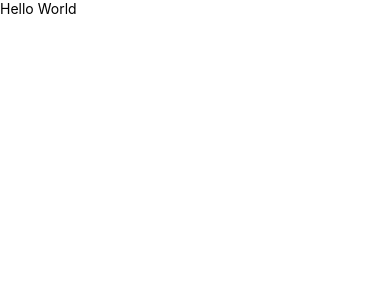
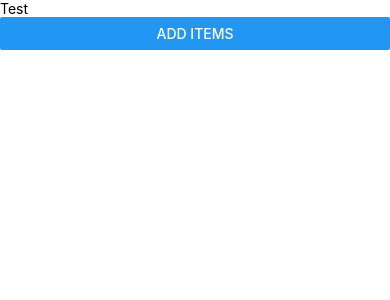
Before and after one commit to MarvinHo1/todo_list, a React Native app: screen / in a window 390 px wide. Shown: the top 300 px of the page. Built offline with nearby package versions, Linux system fonts and the light colour scheme.

Commit message:
Add new item to array

```diff
--- a/App.js
+++ b/App.js
@@ -6,7 +6,8 @@
  * @flow strict-local
  */
 
-import React from 'react';
+import React, { useState } from 'react';
+import TextInputItems from './components/textArea.js';
 import {
   SafeAreaView,
   StyleSheet,
@@ -16,11 +17,28 @@ import {
   StatusBar,
 } from 'react-native';
 
+// import console = require('console');
+
 const App: () => React$Node = () => {
+  const [todo, setTodoItems] = useState([
+    { item: 'Hello', key: '1'},
+    { item: 'example', key: '2'},
+    { item: 'data', key: '3'}
+  ]);
+
+  const addTodoItems = (item) => {
+    setTodoItems((todo) => {
+      return [
+        {item: item, key: `${parseInt(todo[todo.length - 1].key) + 1}`},
+        ...todo,
+      ];
+    });
+  };
+  {console.log(todo)}
   return (
     <SafeAreaView>
       <View>
-        <Text>Hello World</Text>
+        <TextInputItems addTodoItems={addTodoItems} />
       </View>
     </SafeAreaView>
   );
--- /dev/null
+++ b/components/textArea.js
@@ -0,0 +1,41 @@
+import React, { useState } from 'react';
+import { TextInput } from 'react-native';
+
+import {
+  SafeAreaView,
+  StyleSheet,
+  ScrollView,
+  Button,
+  View,
+  Text,
+  StatusBar,
+} from 'react-native';
+// import console = require('console');
+
+const TextInputItems = ({addTodoItems}) => {
+  const [value, onChangeText] = useState('Test');
+  return (
+    <View>
+      <TextInput
+        style={styles.TextInput}
+        placeholder="todos"
+        onChangeText={(text) => onChangeText(text)}
+        value={value}
+      />
+      <Button onPress={() => addTodoItems(value)} title = 'add items'/>
+    </View>
+  );
+};
+
+const styles = StyleSheet.create({
+  textInput: {
+    marginTop: 20,
+    height: 50,
+    borderColor: 'gray',
+    borderWidth: 1,
+    borderStyle: 'solid',
+    borderRadius: 10,
+  },
+});
+
+export default TextInputItems;
--- a/package.json
+++ b/package.json
@@ -11,7 +11,10 @@
   },
   "dependencies": {
     "react": "16.13.1",
-    "react-native": "0.63.2"
+    "react-native": "0.63.2",
+    "react-native-uuid": "^1.4.9",
+    "react-native-uuid-generator": "^6.1.1",
+    "uuid": "^8.3.0"
   },
   "devDependencies": {
     "@babel/core": "7.10.5",
```
Also changed, not shown: 1 other file (tests, documents, lock files or other folders).
